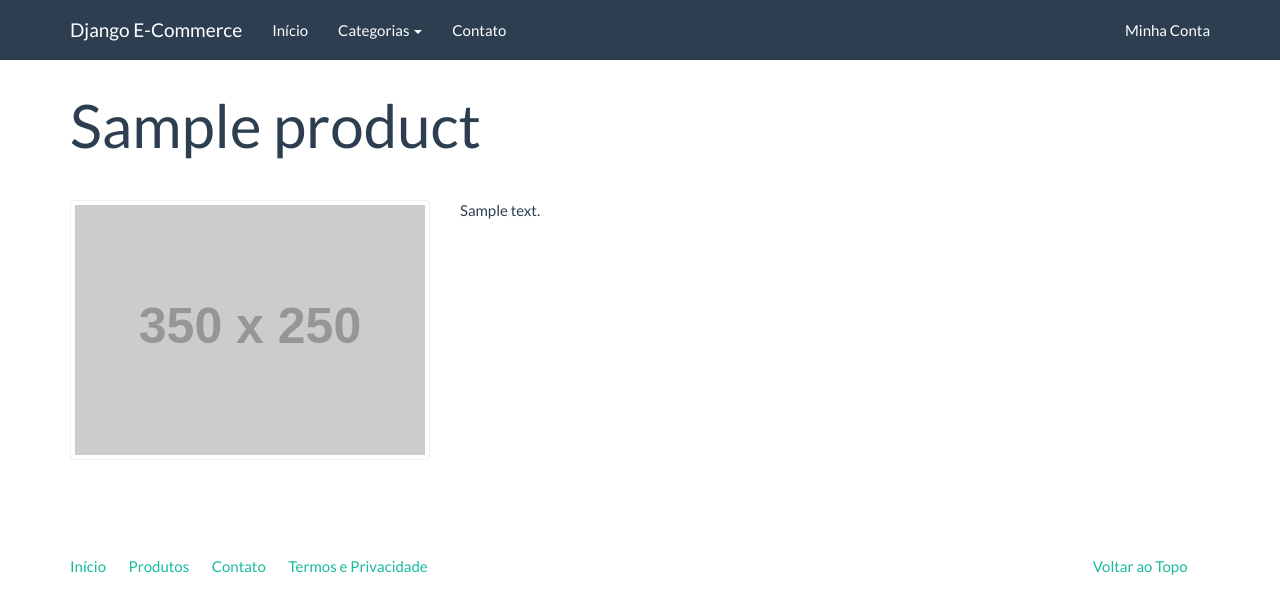
After one commit to marcusgabrields/djangoecommerce, a Django app: template catalog/templates/catalog/product.html in a window 1280 px wide. The commit adds this page. Shown: the top 614 px of the page. Run offline with Django 3.2, Linux system fonts and the light colour scheme; the template is opened without the code that fills it: most values are stand-ins (such as "Sample title", 1, 10 or a date in 2020); grey boxes labelled with a size stand in for pictures from a placeholder-image service; some libraries are stand-ins or nearby versions.

Commit message:
Add some templates for catalog app

```diff
--- /dev/null
+++ b/catalog/templates/catalog/product.html
@@ -0,0 +1,22 @@
+{% extends "base.html" %}
+
+
+{% block title %}
+    {{ product }} | {{ block.super }}
+{% endblock title %}
+
+{% block container %}
+    <div class="page-header">
+        <h1>{{ product }}</h1>
+    </div>
+    <div class="row">
+        <div class="col-sm-4">
+            <a href="#" class="thumbnail">
+                <img src="http://placehold.it/350x250" alt="" />
+            </a>
+        </div>
+        <div class="col-sm-8">
+            {{ product.description|linebreaks }}
+        </div>
+    </div>
+{% endblock container %}
```
Also changed, not shown: catalog/templates/catalog/category.html (+5 -5 lines), catalog/templates/catalog/product_list.html (+5 -5 lines).
